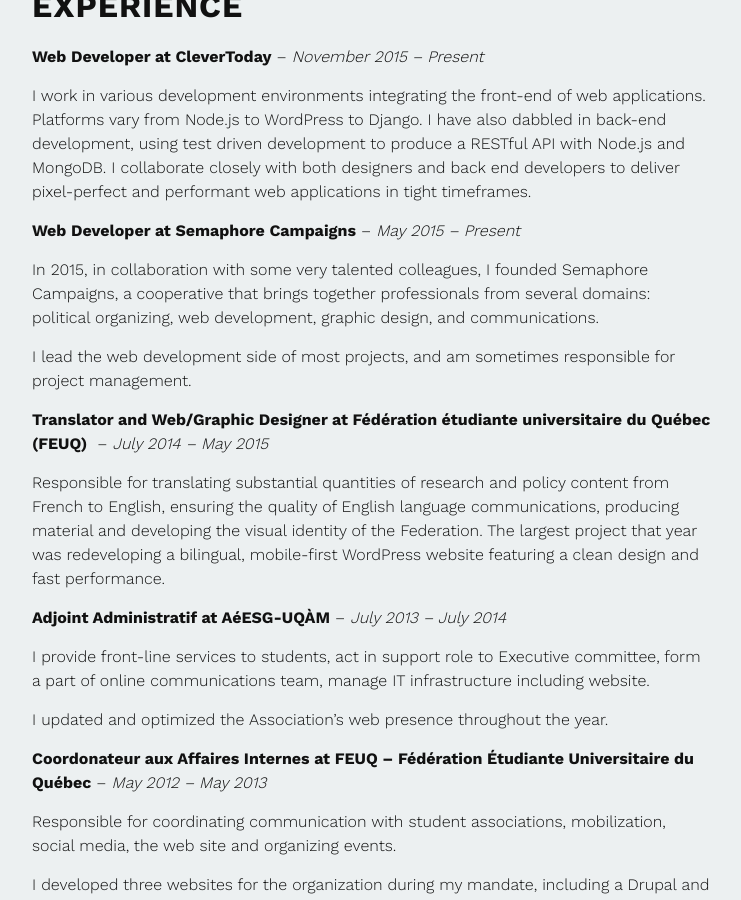
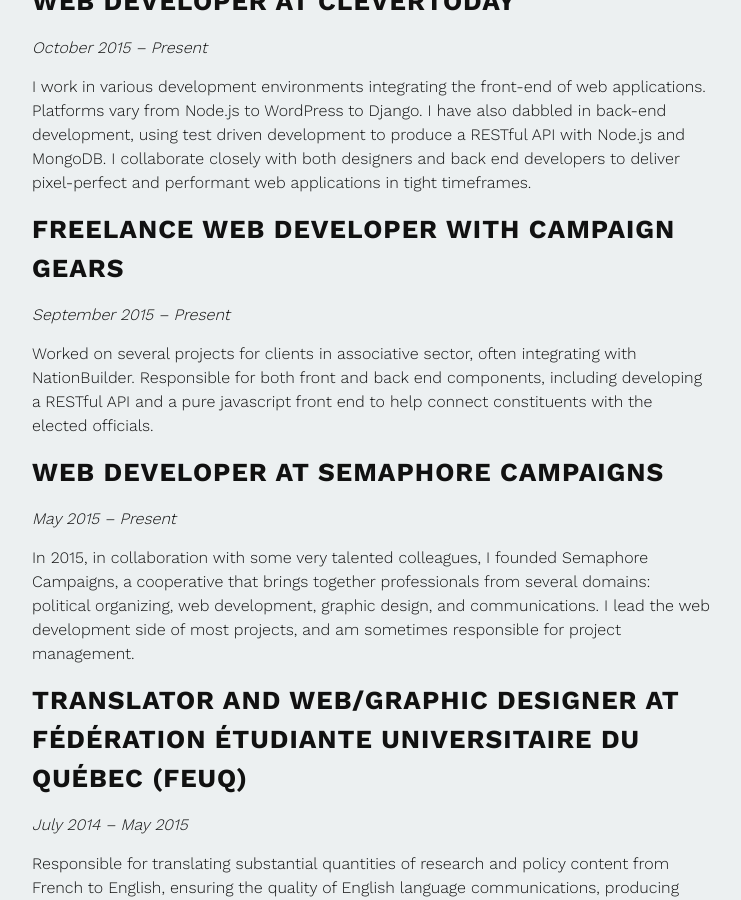
Before and after one commit to cmonagle/cmonagle.github.io, a Jekyll site: the page built from cv.md, in a window 1280 px wide and 900 px high, scrolled down 446 px. Shown: the whole window, without its empty margins (268-1009 px from the left). Built offline with Jekyll 4.4.1, drawn with Linux system fonts in a browser that asks for light colours; some of the changed text lies outside the part shown.

Commit message:
Cleaning up, adding CleverToday, updating CV

```diff
--- a/cv.md
+++ b/cv.md
@@ -7,53 +7,54 @@
 ---
 This is also available in [PDF format](/assets/docs/cv.pdf)
 
-## Experience
-
-**Web Developer at CleverToday** &#8211; _November 2015 &#8211; Present_
+### Web Developer at CleverToday
+ _October 2015 &#8211; Present_
 
 I work in various development environments integrating the front-end of web applications. Platforms vary from Node.js to WordPress to Django. I have also dabbled in back-end development, using test driven development to produce a RESTful API with Node.js and MongoDB. I collaborate closely with both designers and back end developers to deliver pixel-perfect and performant web applications in tight timeframes.
 
-**Web Developer at Semaphore Campaigns** &#8211; _May 2015 &#8211; Present_
+### Freelance Web Developer with Campaign Gears
+ _September 2015 &#8211; Present_
 
-In 2015, in collaboration with some very talented colleagues, I founded Semaphore Campaigns, a cooperative that brings together professionals from several domains: political organizing, web development, graphic design, and communications.
+Worked on several projects for clients in associative sector, often integrating with NationBuilder. Responsible for both front and back end components, including developing a RESTful API and a pure javascript front end to help connect constituents with the elected officials.
 
-I lead the web development side of most projects, and am sometimes responsible for project management.
+### Web Developer at Semaphore Campaigns
+ _May 2015 &#8211; Present_
 
-**Translator and Web/Graphic Designer at Fédération étudiante universitaire du Québec (FEUQ)**  &#8211; _July 2014 &#8211; May 2015_
+In 2015, in collaboration with some very talented colleagues, I founded Semaphore Campaigns, a cooperative that brings together professionals from several domains: political organizing, web development, graphic design, and communications. I lead the web development side of most projects, and am sometimes responsible for project management.
+
+### Translator and Web/Graphic Designer at Fédération étudiante universitaire du Québec (FEUQ)
+_July 2014 &#8211; May 2015_
 
 Responsible for translating substantial quantities of research and policy content from French to English, ensuring the quality of English language communications, producing material and developing the visual identity of the Federation. The largest project that year was redeveloping a bilingual, mobile-first WordPress website featuring a clean design and fast performance.
 
-**Adjoint Administratif at AéESG-UQÀM** &#8211; _July 2013 &#8211; July 2014_
-
-I provide front-line services to students, act in support role to Executive committee, form a part of online communications team, manage IT infrastructure including website.
-
-I updated and optimized the Association’s web presence throughout the year.
-
-**Coordonateur aux Affaires Internes at FEUQ &#8211; Fédération Étudiante Universitaire du Québec** &#8211; _May 2012 &#8211; May 2013_
+### Student Affairs Coordinator at FEUQ
+_May 2012 &#8211; May 2013_
 
 Responsible for coordinating communication with student associations, mobilization, social media, the web site and organizing events.
 
 I developed three websites for the organization during my mandate, including a Drupal and CiviCRM based get out the vote platform.
 
-## Skills & Expertise
+## Skills and technologies
 
-  * Graphic design (Photoshop, InDesign, Illustrator)
-  * Clean, well-crafted and semantic HTML.
-  * Templating languages (Twig, Liquid)
-  * CSS/Sass
-  * PHP (Familiar with and Learning OOP)
-  * Git (Familiar, learning)
-  * Bash and basic server management (Familiar, learning)
-  * Javascript/jQuery
-  * AJAX
-  * Angular.js (Learning)
-  * Comfortable with RESTful APIs
-  * NationBuilder
-  * CiviCRM
-  * WordPress
-  * SQL (Familiar, learning)
-  * Campaigns Management
-  * Translation from French to English
+* Server side
+    * BASH and basic server management
+    * PHP (WordPress)
+    * Python (Django)
+    * Node.js
+    * SQL and MongoDB basics
+* Front end
+    * Graphic design (Photoshop, InDesign, Illustrator)
+    * Clean, well-crafted and semantic HTML.
+    * Templating languages (Twig, Liquid)
+    * CSS/SCSS
+    * Gulp
+    * Angular.js
+* Soft Skills
+    * Well organized
+    * Campaigns management
+    * Comfortable working with clients
+    * Familiar with agile methodology
+    * Bilingual (French and English)
 
 ## Volunteer Experience
 
@@ -68,13 +69,11 @@
 ## Education
 
 **Concordia University**
-
 _Bachelor&#8217;s Degree, History, 2009 &#8211; 2013_
 
 Activities and Societies: Sat on the boards of student association (CSU) and the University. Worked in Residence life, organised Alternative Spring Break Program, involved in various student initiatives and projects.
 
 **Manchester Community College**
-
 _Associate&#8217;s Degree, Liberal Arts, 2009 &#8211; 2009_
 
 ## Languages
--- a/index.html
+++ b/index.html
@@ -19,5 +19,5 @@
         </a>
       </li>
     {% endfor %}
-  </ul>
+  </ul><!-- post-list -->
 </div>
```
Also changed, not shown: _posts/2016-07-01-CleverToday.md (added, +17 -0 lines), assets/docs/cv-print.md (+29 -33 lines), assets/Fonts/Gidole-Regular.ttf (deleted), assets/Fonts/Gidolinya-Regular.otf (deleted), assets/Fonts/License.txt (deleted), assets/images/ct-popup.jpg (added), 3 other files.
